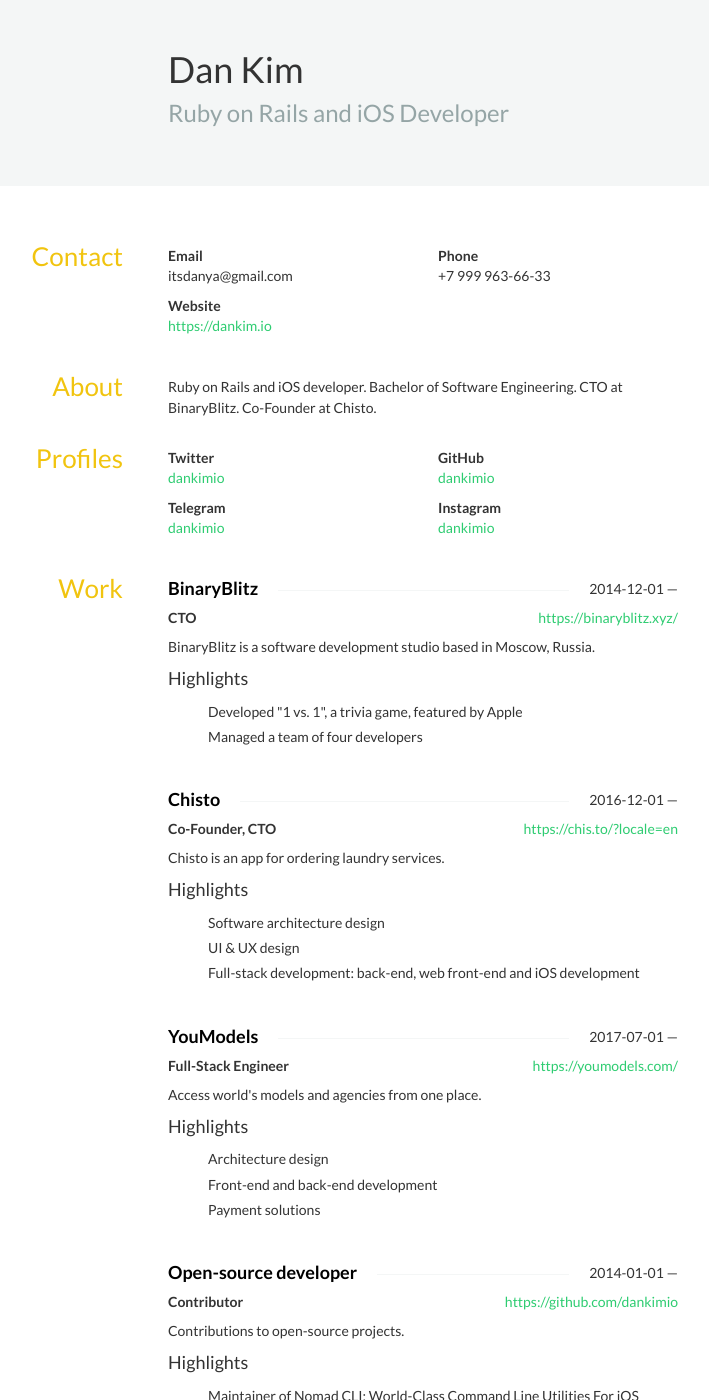
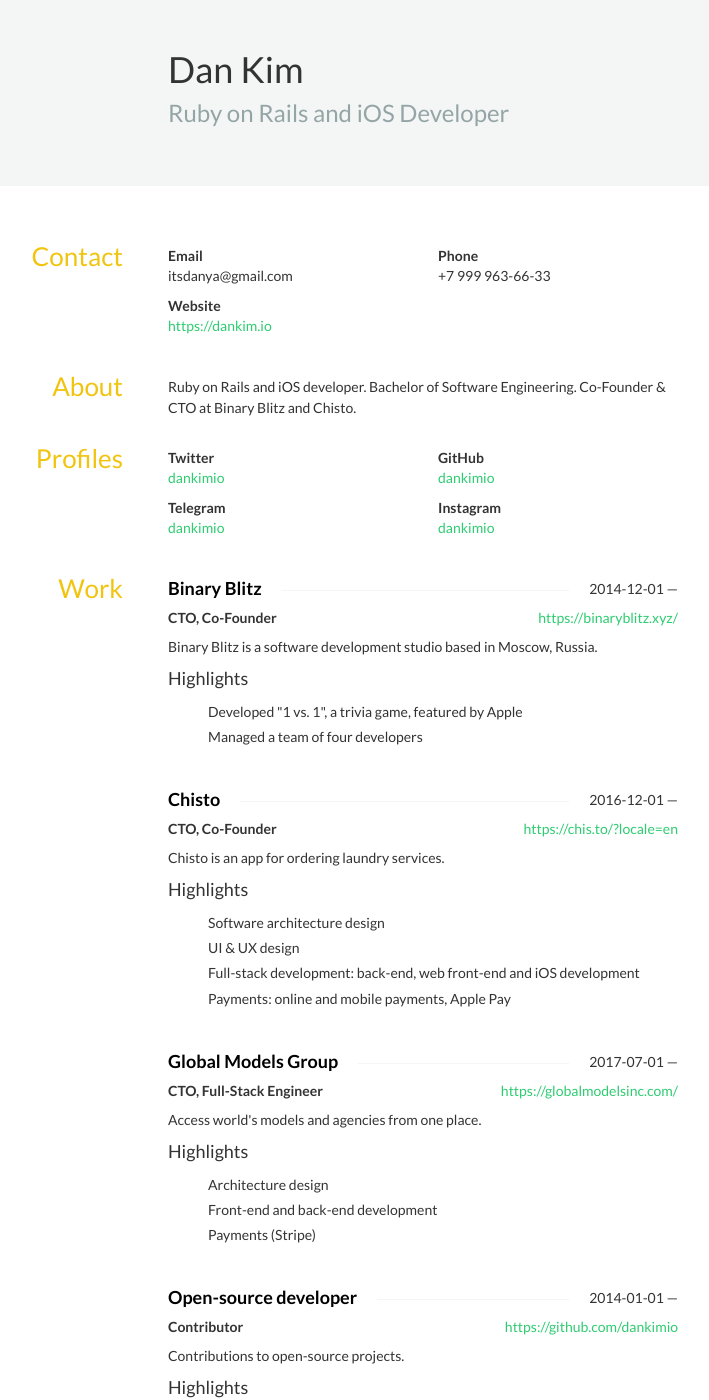
Before and after one commit to dankimio/dankimio.github.io, a Jekyll site: the page resume.html, which Jekyll copies as it is, in a window 1280 px wide and 1400 px high. Shown: the whole window, without its empty margins (307-1016 px from the left). Built offline with Jekyll 4.4.1, drawn with Linux system fonts in a browser that asks for light colours; nearby versions of some CDN libraries; a style sheet for code colours, icons or effects is not loaded; some of the changed text lies outside the part shown.

Commit message:
Update resume

```diff
--- a/resume.html
+++ b/resume.html
@@ -236,7 +236,7 @@
 			<h3>About</h3>
 		</aside>
 		<div class="col-sm-9">
-			<p>Ruby on Rails and iOS developer. Bachelor of Software Engineering. CTO at BinaryBlitz. Co-Founder at Chisto.</p>
+			<p>Ruby on Rails and iOS developer. Bachelor of Software Engineering. Co-Founder &amp; CTO at Binary Blitz and Chisto.</p>
 		</div>
 	</section>
 	<section id="profiles" class="row">
@@ -297,7 +297,7 @@
 			<div class="row">
 			<div class="col-sm-12">
 				<h4 class="strike-through">
-					<span>BinaryBlitz</span>
+					<span>Binary Blitz</span>
 					<span class="date">
 						2014-12-01 —
 					</span>
@@ -306,10 +306,10 @@
 					<a href="https://binaryblitz.xyz/">https://binaryblitz.xyz/</a>
 				</div>
 				<div class="position">
-					CTO
+					CTO, Co-Founder
 				</div>
 				<div class="summary">
-					<p>BinaryBlitz is a software development studio based in Moscow, Russia.</p>
+					<p>Binary Blitz is a software development studio based in Moscow, Russia.</p>
 				</div>
 				<h4>Highlights</h4>
 				<ul class="highlights">
@@ -328,7 +328,7 @@
 					<a href="https://chis.to/?locale=en">https://chis.to/?locale=en</a>
 				</div>
 				<div class="position">
-					Co-Founder, CTO
+					CTO, Co-Founder
 				</div>
 				<div class="summary">
 					<p>Chisto is an app for ordering laundry services.</p>
@@ -338,20 +338,21 @@
 					<li class="bullet">Software architecture design</li>
 					<li class="bullet">UI &amp; UX design</li>
 					<li class="bullet">Full-stack development: back-end, web front-end and iOS development</li>
+					<li class="bullet">Payments: online and mobile payments, Apple Pay</li>
 				</ul>
 			</div>
 			<div class="col-sm-12">
 				<h4 class="strike-through">
-					<span>YouModels</span>
+					<span>Global Models Group</span>
 					<span class="date">
 						2017-07-01 —
 					</span>
 				</h4>
 				<div class="website pull-right">
-					<a href="https://youmodels.com/">https://youmodels.com/</a>
+					<a href="https://globalmodelsinc.com/">https://globalmodelsinc.com/</a>
 				</div>
 				<div class="position">
-					Full-Stack Engineer
+					CTO, Full-Stack Engineer
 				</div>
 				<div class="summary">
 					<p>Access world&#x27;s models and agencies from one place.</p>
@@ -360,7 +361,7 @@
 				<ul class="highlights">
 					<li class="bullet">Architecture design</li>
 					<li class="bullet">Front-end and back-end development</li>
-					<li class="bullet">Payment solutions</li>
+					<li class="bullet">Payments (Stripe)</li>
 				</ul>
 			</div>
 			<div class="col-sm-12">
@@ -382,7 +383,7 @@
 				<h4>Highlights</h4>
 				<ul class="highlights">
 					<li class="bullet">Maintainer of Nomad CLI: World-Class Command Line Utilities For iOS Development (https://github.com/nomad)</li>
-					<li class="bullet">Member of Sorcery: Magical Authentication for Rails (https://github.com/Sorcery)</li>
+					<li class="bullet">Sorcery: Magical Authentication for Rails (https://github.com/Sorcery)</li>
 					<li class="bullet">Creator of ActsAsLearnable: toolkit for creating flashcards in Rails apps</li>
 					<li class="bullet">Creator of cactus-jekyll: port of Cactus&#x27;s default theme for Jekyll</li>
 				</ul>
@@ -496,9 +497,9 @@
 				</div>
 				<ul class="keywords">
 					<li>HTML5, Sass</li>
+					<li>CSS Grid Layout, Flexbox</li>
 					<li>JavaScript / ES6</li>
 					<li>Slim</li>
-					<li>React</li>
 					<li>jQuery</li>
 				</ul>
 			</div>
@@ -560,6 +561,14 @@
 					Native speaker
 				</div>
 			</div>
+			<div class="col-sm-6">
+				<div class="language">
+					<strong>French</strong>
+				</div>
+				<div class="fluency">
+					Basic
+				</div>
+			</div>
 			</div>
 		</div>
 	</section>
```
Also changed, not shown: other parts of resume.html (+1 -1 lines).
